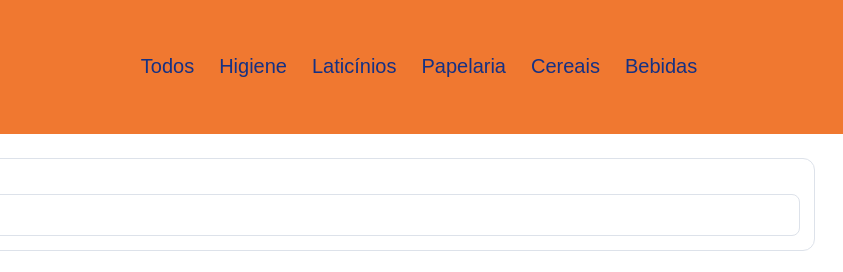
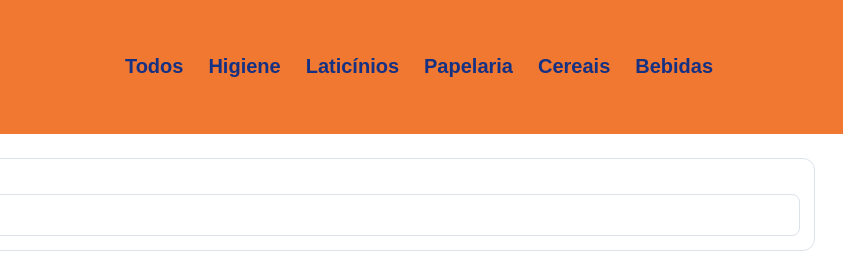
Before and after one commit to VitoriaMrrtini/Trabalho_de_Engenharia_Mercado, a plain HTML site: page frontend/pagina_produto.html in a window 1280 px wide. Shown: the top 272 px of the page, 325-1168 px from the left. Drawn offline with Linux system fonts and the light colour scheme; no server answers.

```diff
--- a/frontend/css/pagina_inicial.css
+++ b/frontend/css/pagina_inicial.css
@@ -99,13 +99,12 @@ nav ul {
     width: 28px;
 }
 
-
-
 .categoria {
     background: none;
     border: none;
     color: #153184;
     font-size: 20px;
+    font-weight: 600;
     cursor: pointer;
     padding: 8px 0;
     transition: 0.3s;
```
Also changed, not shown: backend/produtos.js (deleted, +0 -11 lines).
